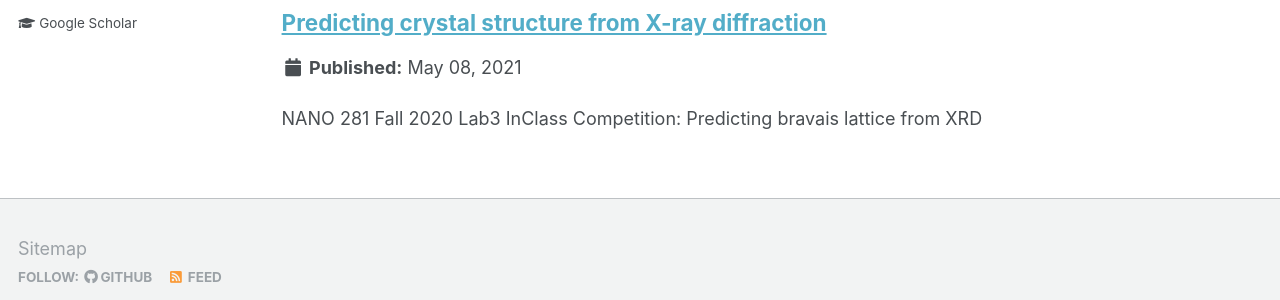
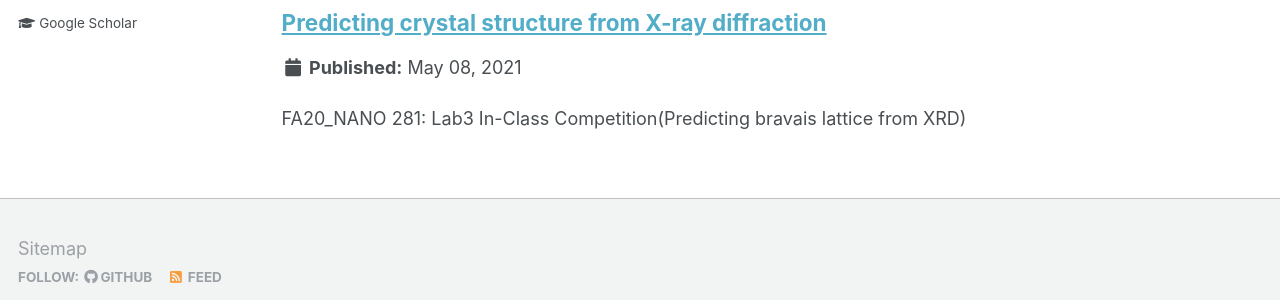
Before and after one commit to haenara-shin/haenara-shin.github.io, a Jekyll site: the page built from _pages/portfolio.html, in a window 1280 px wide and 900 px high, scrolled down 666 px. Shown: the part 547-847 px from the top of the window. Built offline with Jekyll 4.4.1, drawn with Linux system fonts in a browser that asks for light colours.

Commit message:
Update 7_XRD Bravais Lattice Classification.md

```diff
--- a/_portfolio/7_XRD Bravais Lattice Classification.md
+++ b/_portfolio/7_XRD Bravais Lattice Classification.md
@@ -1,6 +1,6 @@
 ---
 title: "Predicting crystal structure from X-ray diffraction"
-excerpt: "NANO 281 Fall 2020 Lab3 InClass Competition: Predicting bravais lattice from XRD"
+excerpt: "FA20_NANO 281: Lab3 In-Class Competition(Predicting bravais lattice from XRD)"
 collection: portfolio
 ---
 
```
